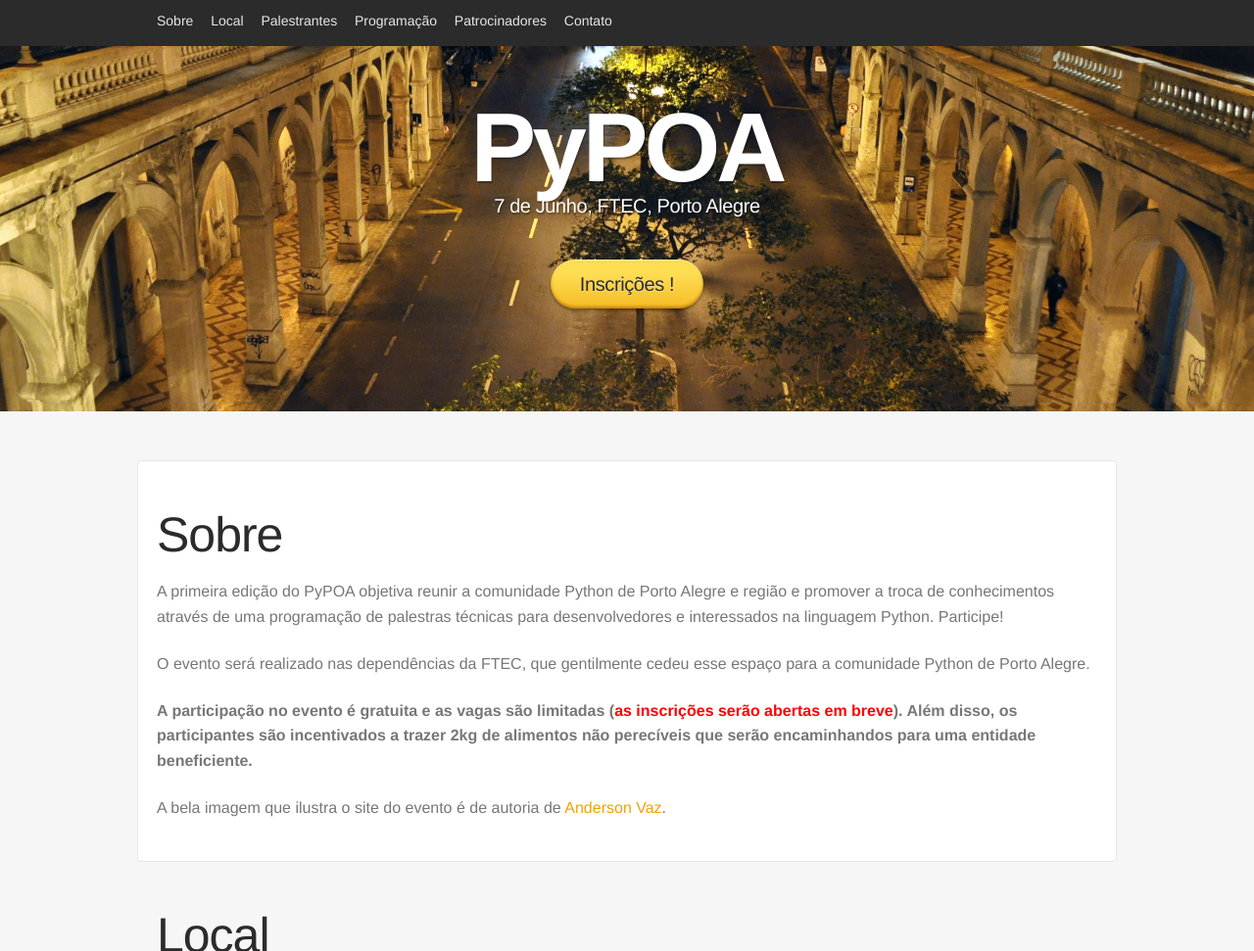
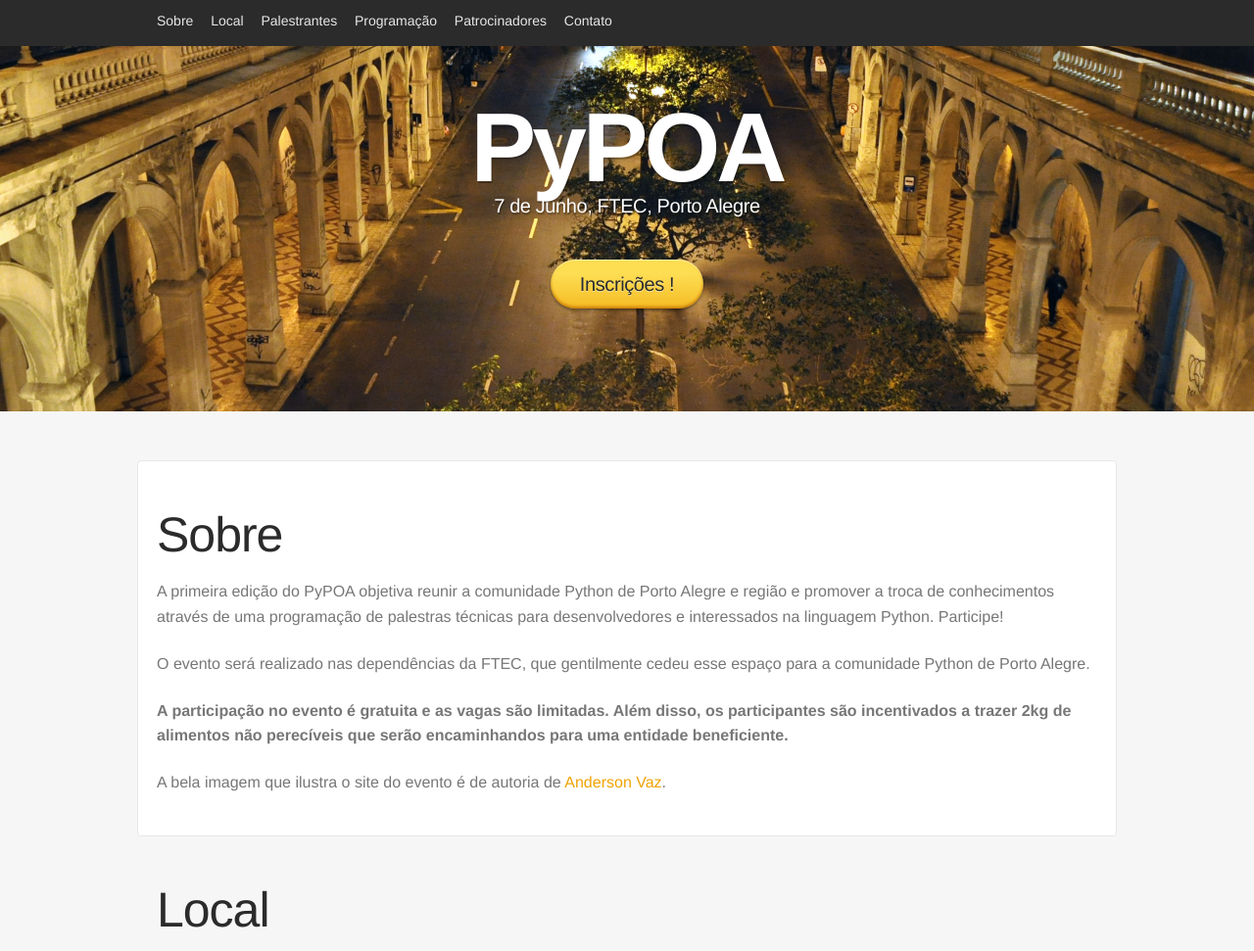
Before and after one commit to perone/pypoa, a plain HTML site: page index.html in a window 1280 px wide. Shown: the top 971 px of the page at 98% size. Drawn offline with nearby package versions, Linux system fonts and the light colour scheme; some packages are replaced by stand-ins of ours.

Commit message:
Novo deploy para tirar o aviso em vermelho.

```diff
--- a/index.html
+++ b/index.html
@@ -100,7 +100,7 @@
 
 <p itemprop="description">O evento será realizado nas dependências da FTEC, que gentilmente cedeu esse espaço para a comunidade Python de Porto Alegre.</p>
 
-<p><strong>A participação no evento é gratuita e as vagas são limitadas (<strong style="color:#ff0000">as inscrições serão abertas em breve</strong>). Além disso, os participantes são incentivados a trazer 2kg de alimentos não perecíveis que serão encaminhandos para uma entidade beneficiente.</strong></p>
+<p><strong>A participação no evento é gratuita e as vagas são limitadas. Além disso, os participantes são incentivados a trazer 2kg de alimentos não perecíveis que serão encaminhandos para uma entidade beneficiente.</strong></p>
 
 <p>A bela imagem que ilustra o site do evento é de autoria de <a href="http://www.flickr.com/photos/manhattan104">Anderson Vaz</a>.</p>
   </section>
```
